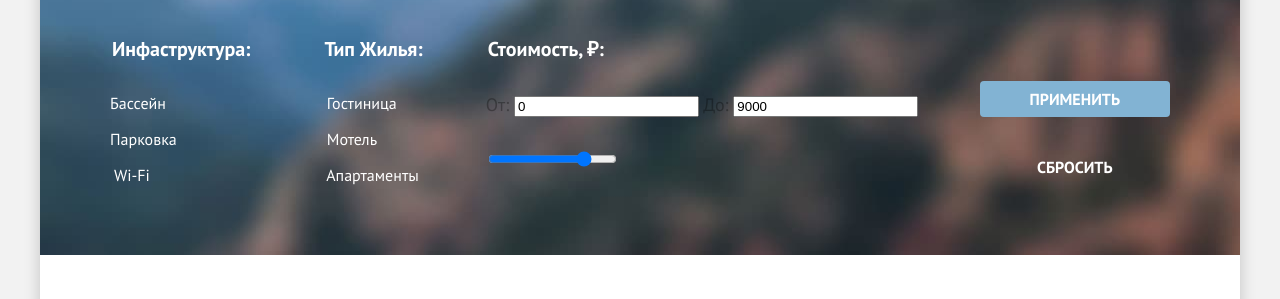
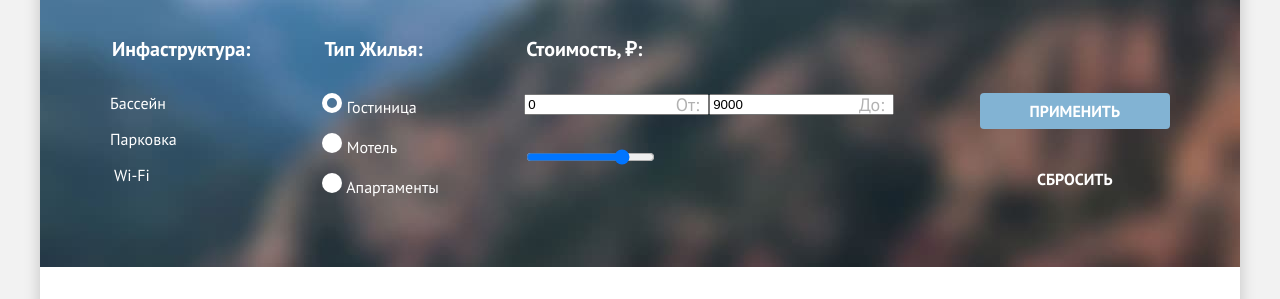
Before and after one commit to htmlacademy-htmlcss/1700679-sedona-38, a plain HTML site: page catalog.html in a window 1280 px wide. Shown: the part 209-508 px from the top of the page. Drawn offline with Linux system fonts and the light colour scheme.

Commit message:
radio buttons

```diff
--- a/catalog.html
+++ b/catalog.html
@@ -124,19 +124,19 @@
               <ul class="accommodation-list">
                 <li class="accommodation-item">
                   <label class="control">
-                    <input class="control-input radio-input" type="radio" name="type-of-housing" value="hotel" checked>
+                    <input class="control-input radio-button" type="radio" name="type-of-housing" value="hotel" checked>
                       Гостиница
                   </label>
                 </li>
                 <li class="accommodation-item">
                   <label class="control">
-                    <input class="control-input radio-input" type="radio" name="type-of-housing" value="motel">
+                    <input class="control-input radio-button" type="radio" name="type-of-housing" value="motel">
                       Мотель
                   </label>
                 </li>
                 <li class="accommodation-item">
                   <label class="control">
-                    <input class="control-input radio-input" type="radio" name="type-of-housing" value="apartments">
+                    <input class="control-input radio-button" type="radio" name="type-of-housing" value="apartments">
                       Апартаменты
                   </label>
                 </li>
@@ -147,15 +147,19 @@
               <legend class="slider-title filter-title">
                 Стоимость, ₽:
               </legend>
-              <div class="slider-input">
+              <div class="slider-input-wrapper">
+                <div class="position-wrapper">
                   <label for="minimum-number" class="slider-labels">
                     От:
                   </label>
-                <input type="number" placeholder="От:" value="0" name="minimum-number" class="minimum-price" id="minimum-number">
+                  <input class="price-number-input" type="number" placeholder="От:" value="0" name="minimum-number" id="minimum-number">
+                </div>
+                <div class="position-wrapper">
                   <label for="maximum-number" class="slider-labels">
                     До:
                   </label>
-                <input type="number" placeholder="До:" value="9000" name="maximum-number" class="maximum-price" id="maximum-number">
+                  <input class="price-number-input" type="number" placeholder="До:" value="9000" name="maximum-number" id="maximum-number">
+                </div>
               </div>
               <input type="range" min="0" max="9000" id="slider" step="1000" value="7000" name="slider" class="slider">
             </fieldset>
--- a/styles/styles.css
+++ b/styles/styles.css
@@ -535,15 +535,27 @@ body {
   margin: 0;
 }
 
-.checkbox-button::before{
+.radio-button{
+  position: relative;
+  display: inline-block;
+}
+
+.radio-button::before{
   content: '';
-  top: 50%;
-  left: 50%;
-  transform: translate(-50%, -50%);
+  width: 20px;
+  height: 20px;
+  border-radius: 50%;
+  display: block;
+  background-color: #FFF;
+}
+
+.radio-button:checked::before{
+  content: '';
   width: 10px;
   height: 10px;
-  background-color: #3f5e72;
+  background-color: inherit;
   border-radius: 50%;
+  border: 5px solid #FFF;
 }
 
 .slider-labels {
@@ -552,6 +564,29 @@ body {
   text-align: right;
   font-size: 18px;
   line-height: 24px;
+  position: absolute;
+  right: 10px;
+  top: 0;
+}
+
+.position-wrapper{
+  position: relative;
+  display: inline-block;
+}
+
+.slider-input-wrapper{
+  display: flex;
+}
+
+.price-number-input::-webkit-inner-spin-button,
+.price-number-input::-webkit-outer-spin-button {
+  -webkit-appearance: none;
+  margin: 0;
+  appearance: none;
+}
+
+.price-number-input[type=number] {
+  -moz-appearance:textfield;
 }
 
 .accept, .reset {
```
Lines whose indentation alone changed are shown as unchanged.
